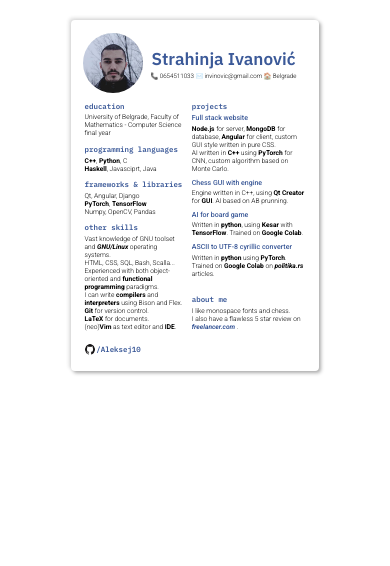
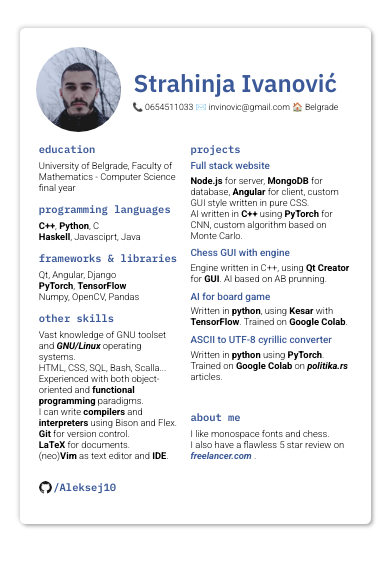
Before and after one commit to Aleksej10/cv, a plain HTML site: page index.html in a window 390 px wide. Drawn offline with Linux system fonts and the light colour scheme.

Commit message:
mobile version

```diff
--- a/style.css
+++ b/style.css
@@ -3,8 +3,10 @@
                  -0.5vmin -0.5vmin 1vmin #dddddd;
     --accent-color: #3b5998;
     /* --accent-color: #0078ff; */
-    --height: 90vmin;
-    --width: calc(var(--height)/1.4142135623730951);
+    /* --height: 90vmin; */
+    /* --width: calc(var(--height)/1.4142135623730951); */
+    --width: 63.63961030678927vmin;
+    --height: calc(var(--width)*1.4142135623730951);
     --p-margin: calc(var(--height)/264.705);
     --a4-margin-top: calc(var(--height)/18.0);
     --a4-padding: calc(var(--height)/36.0);
@@ -20,6 +22,19 @@
     --paragraph-font-size: calc(var(--height)/52.941176470588);
     --footer-font-size: calc(var(--height)/56.962025316455694);
     --footer-padding: calc(var(--height)/112.5);
+}
+
+
+@media screen and (orientation: portrait){
+    :root{
+        --width: 90vmin;
+    }
+}
+
+@media screen and (orientation: landscape){
+    :root{
+        --width: 63.63961030678927vmin;
+    }
 }
 
 @viewport {
```
